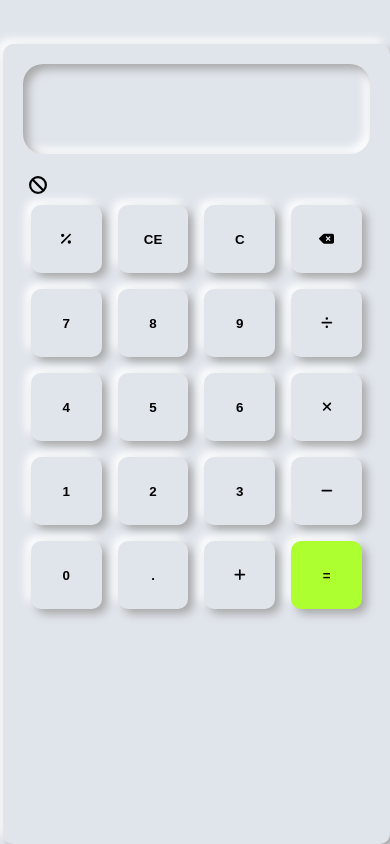
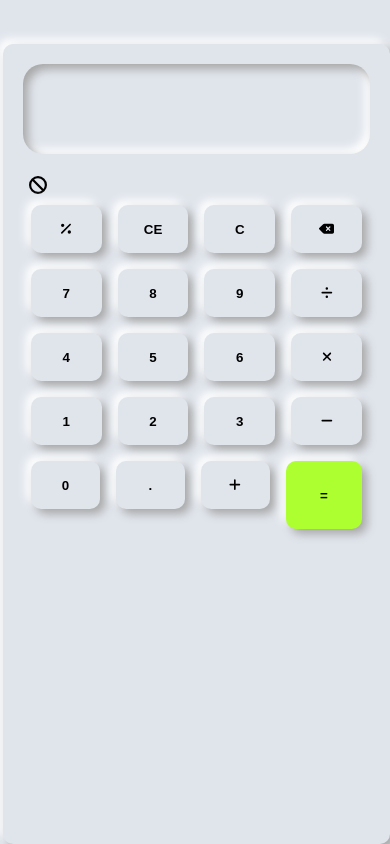
Before and after one commit to venkatesh3553/Calculator, a React (Create React App) app: page / in a window 390 px wide. Built offline with nearby package versions, Linux system fonts and the light colour scheme.

Commit message:
Update App.css

```diff
--- a/src/App.css
+++ b/src/App.css
@@ -47,8 +47,8 @@ font-weight: bold;
   justify-content: space-between;
 }
 .buttton{
-  height: 68px;
-  width: 100px;
+  height: 48px;
+  width: 90px;
   border-radius: 10px;
   border: 0px;
   outline: none;
```
